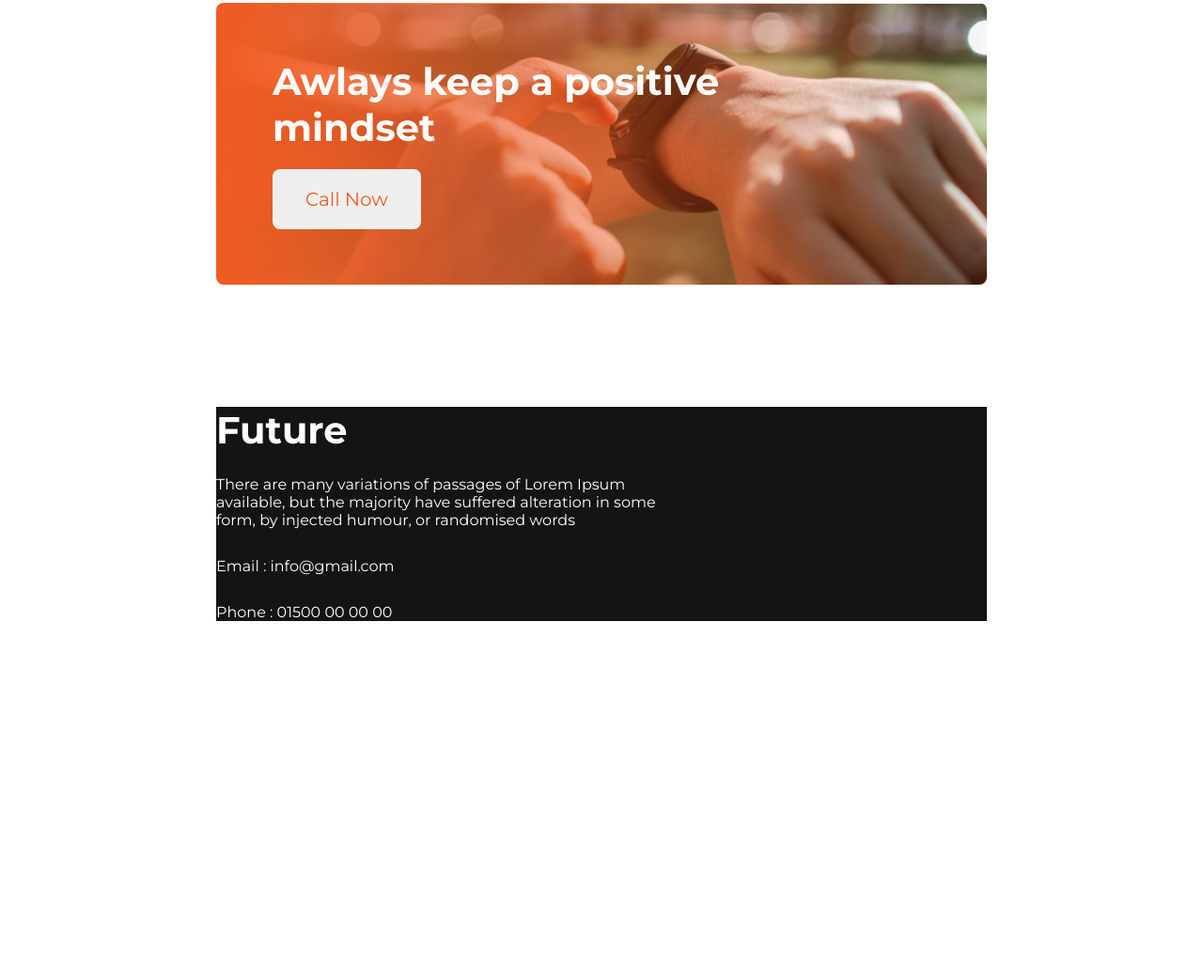
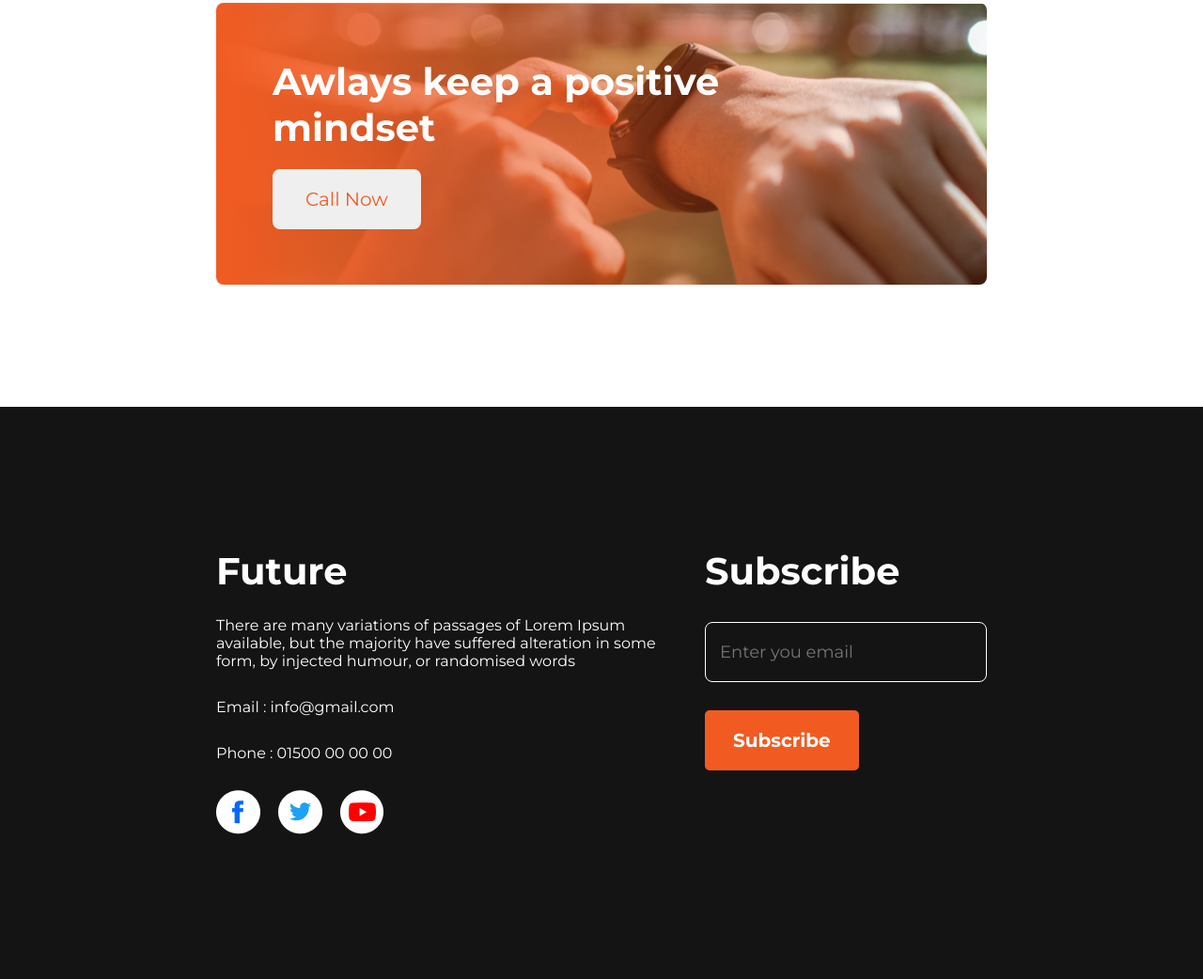
Before and after one commit to Iqbal-Hasan/practice-website, a plain HTML site: page index.html in a window 1280 px wide. Shown: the part 2300-3342 px from the top of the page at 94% size. Before the commit the page ends 2991 px from the top, so only its background shows below. Drawn offline with nearby package versions, Linux system fonts and the light colour scheme.

Commit message:
Added footer section style

```diff
--- a/index.html
+++ b/index.html
@@ -5,7 +5,7 @@
     <meta http-equiv="X-UA-Compatible" content="IE=edge" />
     <meta name="viewport" content="width=device-width, initial-scale=1.0" />
     <title>Practice website</title>
-    <link rel="stylesheet" href="style.css" />
+    <!-- Google fonts -->
     <link rel="preconnect" href="https://fonts.googleapis.com" />
     <link rel="preconnect" href="https://fonts.gstatic.com" crossorigin />
     <link
@@ -16,6 +16,9 @@
       rel="stylesheet"
       href="https://fonts.googleapis.com/css2?family=Material+Symbols+Outlined:opsz,wght,FILL,GRAD@20..48,100..700,0..1,-50..200"
     />
+
+    <!-- External CSS -->
+    <link rel="stylesheet" href="style.css" />
   </head>
   <body>
     <header class="header">
@@ -112,19 +115,34 @@
         </div>
       </section>
     </main>
-    <footer class="container">
-      <div class="both-div">
-        <div class="Future">
-          <h3 class="main-title white">Future</h3>
-          <p class="header-description white">
-            There are many variations of passages of Lorem Ipsum <br> available, but
-            the majority have suffered alteration in some <br> form, by injected
-            humour, or randomised words
-          </p>
-          <p class="header-description white">Email : info@gmail.com</p>
-          <p class="header-description white">Phone : 01500 00 00 00</p>
+
+    <footer class="footer">
+      <div class="container foot">
+        <div class="future-side">
+          <div class="text">
+            <h3 class="main-title white">Future</h3>
+            <p class="header-description white">
+              There are many variations of passages of Lorem Ipsum <br />
+              available, but the majority have suffered alteration in some
+              <br />
+              form, by injected humour, or randomised words
+            </p>
+            <p class="header-description white">Email : info@gmail.com</p>
+            <p class="header-description white">Phone : 01500 00 00 00</p>
+          </div>
+          <div class="social-icons">
+            <img src="images/icons/fb.png" alt="facebook" />
+            <img src="images/icons/twitter.png" alt="twitter" />
+            <img src="images/icons/youtube.png" alt="youtube" />
+          </div>
         </div>
-        <div class="subscribe"></div>
+        <div class="subscribe-side">
+          <h3 class="main-title white">Subscribe</h3>
+          <input type="email" placeholder="Enter you email" />
+          <div class="btn">
+            <button class="btn-primary">Subscribe</button>
+          </div>
+        </div>
       </div>
     </footer>
   </body>
--- a/style.css
+++ b/style.css
@@ -7,8 +7,6 @@
 li {
   list-style-type: none;
 }
-/* font-family: 'Lato', sans-serif;
-font-family: 'Montserrat', sans-serif; */
 .header {
   background-image: url("images/banner/banner2.png");
   background-repeat: no-repeat;
@@ -97,23 +95,42 @@ font-family: 'Montserrat', sans-serif; */
   flex-direction: column;
   justify-content: center;
 }
-.overlay-title,.button {
+.overlay-title,
+.button {
   margin-left: 60px;
 }
-.overlay-title{
+.overlay-title {
   color: white;
 }
-.call-btn{
+.call-btn {
   padding: 20px 35px;
-    color: #F15B22;
+  color: #f15b22;
   border: none;
   font-size: 20px;
   margin-top: 20px;
   border-radius: 8px;
 }
-footer{
+.white {
+  color: white;
+}
+.footer {
   background-color: #151414;
 }
-.white{
+.foot {
+  padding: 150px 0px;
+  display: flex;
+  justify-content: space-between;
+}
+.subscribe-side input {
+  width: 300px;
+  padding: 20px 15px;
+  font-size: 18px;
+  background-color: transparent;
+  border: 1px solid white;
   color: white;
+  border-radius: 8px;
+  margin: 30px 0px;
 }
+.social-icons img {
+  margin-right: 15px;
+}
```
Lines whose indentation alone changed are shown as unchanged.
